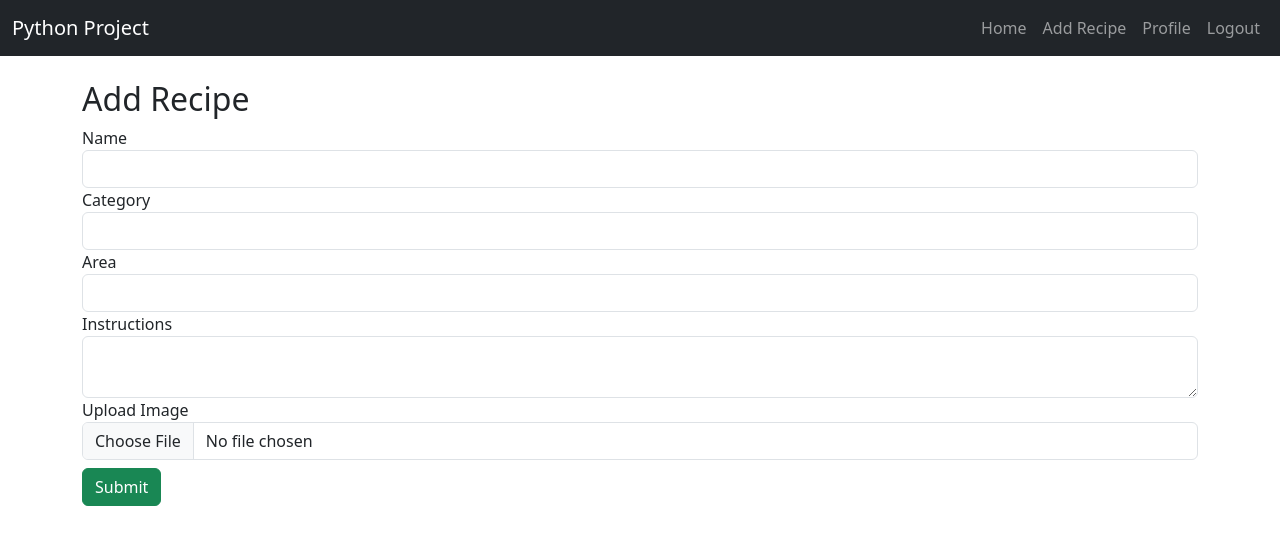
After one commit to GuvenEminSamil/flask-recipe-app, a Flask app: page /recipes/add in a window 1280 px wide. The commit adds this page. Shown: the top 545 px of the page. Run offline with Flask 3, Linux system fonts and the light colour scheme; the visitor is signed in with stand-in values (Sample User, id 1); some libraries are stand-ins or nearby versions.

Commit message:
Add recipe feature with full CRUD

```diff
--- a/python_project/app/__init__.py
+++ b/python_project/app/__init__.py
@@ -46,6 +46,7 @@ def create_app(config_class="config.Config"):
         from app.views.recipe import RecipeDetailView
         from app.views.home import HomeView
         from app.views.comment import CommentCreateView, CommentEditView, CommentDeleteView
+        from app.views.user_recipe import RecipeCreateView, RecipeEditView, RecipeDeleteView
 
         app.add_url_rule("/register", view_func=RegisterView.as_view("register"))
         app.add_url_rule("/login", view_func=LoginView.as_view("login"))
@@ -65,4 +66,8 @@ def create_app(config_class="config.Config"):
         app.add_url_rule("/comments/<int:comment_id>/edit", view_func=CommentEditView.as_view("comment_edit"))
         app.add_url_rule("/comments/<int:comment_id>/delete", view_func=CommentDeleteView.as_view("comment_delete"))
 
+        app.add_url_rule("/recipes/add", view_func=RecipeCreateView.as_view("recipe_create"))
+        app.add_url_rule("/recipes/<int:recipe_id>/edit", view_func=RecipeEditView.as_view("recipe_edit"))
+        app.add_url_rule("/recipes/<int:recipe_id>/delete", view_func=RecipeDeleteView.as_view("recipe_delete"))
+
     return app
--- /dev/null
+++ b/python_project/app/forms/recipe_form.py
@@ -0,0 +1,13 @@
+from flask_wtf import FlaskForm
+from wtforms import StringField, TextAreaField, SubmitField
+from wtforms.validators import DataRequired
+from flask_wtf.file import FileAllowed, FileField, FileRequired
+
+class RecipeForm(FlaskForm):
+    name = StringField("Name", validators=[DataRequired()])
+    category = StringField("Category", validators=[DataRequired()])
+    area = StringField("Area", validators=[DataRequired()])
+    instructions = TextAreaField("Instructions", validators=[DataRequired()])
+    image = FileField("Upload Image", validators=[FileAllowed(["jpg", "jpeg", "png", "gif"]),
+                                                  FileRequired(message="Image is required")])
+    submit = SubmitField("Submit")
--- a/python_project/app/models/user.py
+++ b/python_project/app/models/user.py
@@ -14,6 +14,7 @@ class User(db.Model):
     oauth_provider = mapped_column(String(20), nullable=True)
     favorites = db.relationship("Recipe", secondary=favorite_table, backref="liked_by")
     comments: Mapped[List["Comment"]] = relationship("Comment", backref="user", cascade="all, delete")
+    recipes: Mapped[List["Recipe"]] = relationship("Recipe", back_populates="author", cascade="all, delete")
 
     def __repr__(self):
         return f"<User {self.username}>"
--- a/python_project/app/templates/base.html
+++ b/python_project/app/templates/base.html
@@ -13,6 +13,7 @@
                 <ul class="navbar-nav ms-auto">
                     {% if session.get("user_id") %}
                         <li class="nav-item"><a class="nav-link" href="/">Home</a></li>
+                        <li class="nav-item"><a class="nav-link" href="/recipes/add">Add Recipe</a></li>
                         <li class="nav-item"><a class="nav-link" href="/profile">Profile</a></li>
                         <li class="nav-item"><a class="nav-link" href="/logout">Logout</a></li>
                     {% else %}
--- a/python_project/app/templates/comments/edit.html
+++ b/python_project/app/templates/comments/edit.html
@@ -1,7 +1,7 @@
 {% extends "base.html" %}
 {% block content %}
   <h2>Edit Comment</h2>
-  <form method="post">
+  <form method="post" enctype="multipart/form-data">
     {{ form.hidden_tag() }}
     <div class="mb-3">
       {{ form.content.label }} {{ form.content(class="form-control") }}
--- /dev/null
+++ b/python_project/app/templates/recipes/create.html
@@ -0,0 +1,13 @@
+{% extends "base.html" %}
+{% block content %}
+  <h2>{{ recipe and "Edit" or "Add" }} Recipe</h2>
+  <form method="post" enctype="multipart/form-data">
+    {{ form.hidden_tag() }}
+    {{ form.name.label }} {{ form.name(class="form-control") }}
+    {{ form.category.label }} {{ form.category(class="form-control") }}
+    {{ form.area.label }} {{ form.area(class="form-control") }}
+    {{ form.instructions.label }} {{ form.instructions(class="form-control") }}
+    {{ form.image.label }} {{ form.image(class="form-control") }}
+    {{ form.submit(class="btn btn-success mt-2") }}
+  </form>
+{% endblock %}
--- a/python_project/app/views/auth.py
+++ b/python_project/app/views/auth.py
@@ -124,8 +124,9 @@ class ProfileOverviewView(MethodView):
             abort(404)
 
         favorite_meals = user.favorites
+        user_recipes = user.recipes
 
-        return render_template("auth/profile.html", user=user, favorites=favorite_meals)
+        return render_template("auth/profile.html", user=user, favorites=favorite_meals, user_recipes=user_recipes)
 
 
 
--- /dev/null
+++ b/python_project/app/views/user_recipe.py
@@ -0,0 +1,81 @@
+from flask import render_template, redirect, url_for, session, flash, abort, current_app
+from flask.views import MethodView
+from app.models.recipe import Recipe
+from app.forms.recipe_form import RecipeForm
+from app import db
+import os
+from werkzeug.utils import secure_filename
+
+class RecipeCreateView(MethodView):
+    def get(self):
+        if "user_id" not in session:
+            return redirect(url_for("login"))
+
+        form = RecipeForm()
+        return render_template("recipes/create.html", form=form)
+
+    def post(self):
+        if "user_id" not in session:
+            return redirect(url_for("login"))
+
+        form = RecipeForm()
+        if form.validate_on_submit():
+            filename = None
+            if form.image.data:
+                filename = secure_filename(form.image.data.filename)
+                upload_path = os.path.join(current_app.root_path, "static", "uploads", filename)
+                form.image.data.save(upload_path)
+
+            recipe = Recipe(
+                name=form.name.data,
+                category=form.category.data,
+                area=form.area.data,
+                instructions=form.instructions.data,
+                thumbnail=filename,
+                user_id=session["user_id"]
+            )
+            db.session.add(recipe)
+            db.session.commit()
+            flash("Recipe Added", "success")
+            return redirect(url_for("home"))
+        return render_template("recipes/create.html", form=form)
+
+
+class RecipeEditView(MethodView):
+    def get(self, recipe_id):
+        recipe = Recipe.query.get_or_404(recipe_id)
+        if recipe.user_id != session.get("user_id"):
+            abort(403)
+        form = RecipeForm(obj=recipe)
+        return render_template("recipes/edit.html", form=form, recipe=recipe)
+
+    def post(self, recipe_id):
+        recipe = Recipe.query.get_or_404(recipe_id)
+        if recipe.user_id != session.get("user_id"):
+            abort(403)
+        form = RecipeForm()
+        if form.validate_on_submit():
+            recipe.name = form.name.data
+            recipe.category = form.category.data
+            recipe.area = form.area.data
+            recipe.instructions = form.instructions.data
+            if form.image.data:
+                filename = secure_filename(form.image.data.filename)
+                upload_path = os.path.join(current_app.root_path, "static", "uploads", filename)
+                form.image.data.save(upload_path)
+                recipe.thumbnail = filename
+
+            db.session.commit()
+            flash("Recipe updated.", "success")
+            return redirect(url_for("meal_detail", meal_id=recipe.id))
+        return render_template("recipes/edit.html", form=form, recipe=recipe)
+
+class RecipeDeleteView(MethodView):
+    def post(self, recipe_id):
+        recipe = Recipe.query.get_or_404(recipe_id)
+        if recipe.user_id != session.get("user_id"):
+            abort(403)
+        db.session.delete(recipe)
+        db.session.commit()
+        flash("Recipe deleted.", "info")
+        return redirect(url_for("home"))
```
Also changed, not shown: python_project/app/models/recipe.py (+5 -3 lines), python_project/app/templates/auth/profile.html (+10 -0 lines), python_project/app/templates/home.html (+10 -1 lines), python_project/app/templates/recipes/detail.html (+22 -1 lines), python_project/app/templates/recipes/edit.html (added, +48 -0 lines), python_project/app/forms/recipe_forms.py (deleted), python_project/app/static/uploads/esek-siken-kurt_1163218_s.jpeg (added), python_project/app/static/uploads/sutlac.jpg (added).
